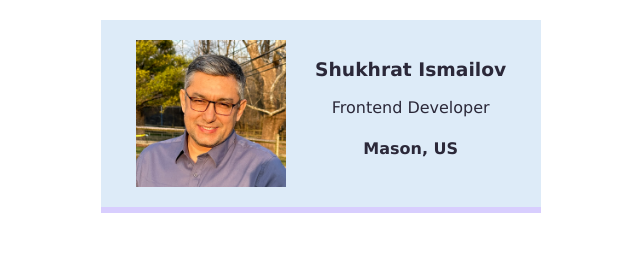
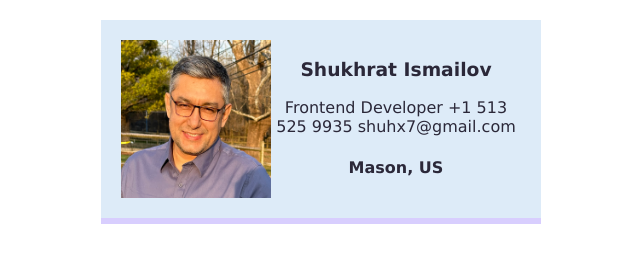
Before and after one commit to istool/business-card, a website built with Vite: page index.html in a window 1280 px wide. Shown: the whole page, without its empty margins (319-959 px from the left). Built offline with nearby package versions, Linux system fonts and the light colour scheme.

Commit message:
Update index.html

```diff
--- a/index.html
+++ b/index.html
@@ -7,7 +7,9 @@
             <img class="avatar" src="images/shukhrat_ismailov.png">
             <div >
                 <h3>Shukhrat Ismailov</h3>
-                <p>Frontend Developer</p>
+                <p>Frontend Developer
+                +1 513 525 9935
+                shuhx7@gmail.com</p>
                 <h4>Mason, US</h4>
             </div>
         </div>
```
